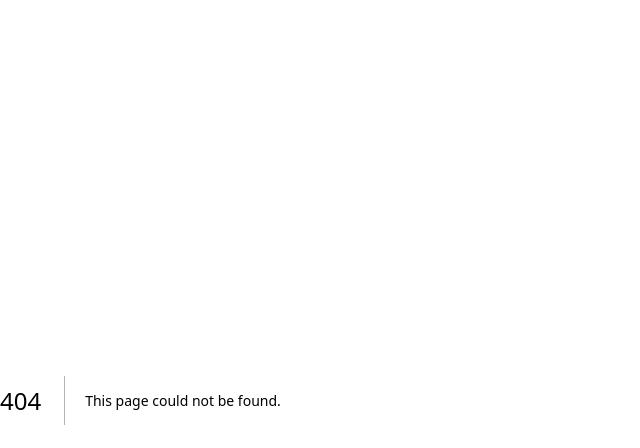
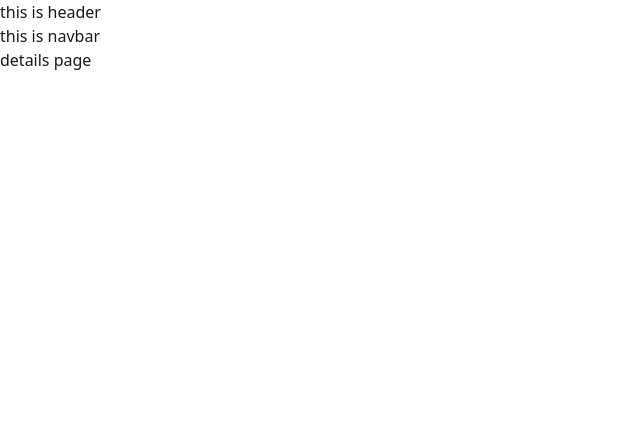
Before and after one commit to antick-arch/dragon_news, a Next.js app: page /news/1 in a window 1280 px wide. Before the commit this address had no page. Shown: the top 448 px of the page, without its empty margins (0-640 px from the left). Built offline with nearby package versions, Linux system fonts and the light colour scheme.

Commit message:
feat: update layout and routing structure; add DetailsPage component and date-fns dependency

```diff
--- a/package.json
+++ b/package.json
@@ -9,6 +9,7 @@
     "lint": "eslint"
   },
   "dependencies": {
+    "date-fns": "^4.4.0",
     "next": "16.4.2",
     "react": "19.3.0",
     "react-dom": "19.3.0"
--- a/src/app/(main)/layout.jsx
+++ b/src/app/(main)/layout.jsx
@@ -1,10 +1,14 @@
+import Header from '@/componets/shared/Header';
+import Navbar from '@/componets/shared/Navbar';
 import React from 'react';
 
-const MainLayout = () => {
+const MainLayout = ({children}) => {
     return (
-        <div>
-
-        </div>
+        <>
+            <Header></Header>
+            <Navbar></Navbar>
+            {children}
+        </>
     );
 };
 
--- /dev/null
+++ b/src/app/(main)/news/[id]/page.jsx
@@ -0,0 +1,11 @@
+import React from 'react';
+
+const DetailsPage = () => {
+    return (
+        <div>
+            details page
+        </div>
+    );
+};
+
+export default DetailsPage;
--- a/src/app/(main)/news/page.jsx
+++ /dev/null
@@ -1,11 +0,0 @@
-import React from 'react';
-
-const NewsDetailsPage = () => {
-    return (
-        <div>
-            This is news details page
-        </div>
-    );
-};
-
-export default NewsDetailsPage;
--- a/src/app/layout.js
+++ b/src/app/layout.js
@@ -24,7 +24,7 @@ export default function RootLayout({ children }) {
       lang="en"
       className={` h-full antialiased`}
     >
-      <body className={`${poppins.className} min-h-full flex flex-col}`}>{children}</body>
+      <body className={`${poppins.className}}`}>{children}</body>
     </html>
   );
 }
```
Also changed, not shown: src/componets/shared/Header.jsx (+1 -1 lines), 2 other files (tests, documents, lock files or other folders).
